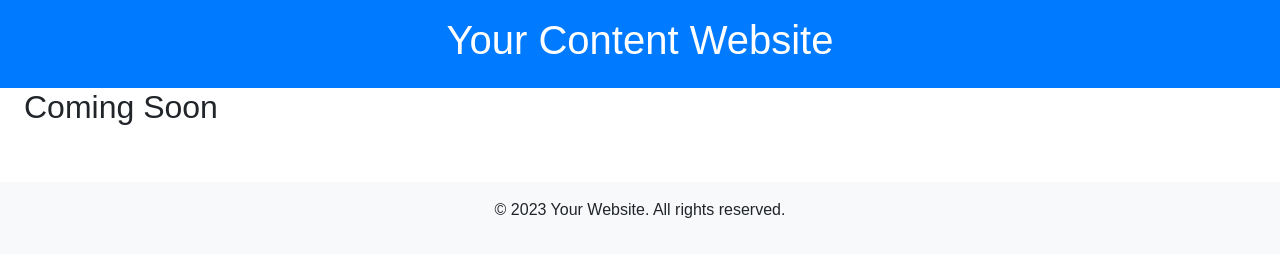
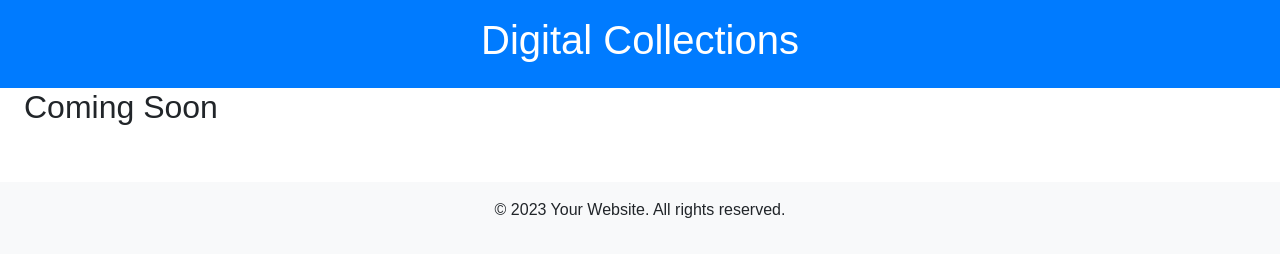
Before and after one commit to MindcrackerInc/digitalcsharpcorner, a plain HTML site: page index.html in a window 1280 px wide. Drawn offline with nearby package versions, Linux system fonts and the light colour scheme.

Commit message:
Update index.html

```diff
--- a/index.html
+++ b/index.html
@@ -22,7 +22,7 @@
 <body>
   <!-- Header -->
   <header class="bg-primary text-white text-center py-3">
-    <h1>Your Content Website</h1>
+    <h1>Digital Collections</h1>
   </header>
 
   <div class="container-fluid">
@@ -33,6 +33,10 @@
       <!-- Main Content -->
       <main class="col-md-9 ms-sm-auto col-lg-10 px-md-4">
         <section id="section1">
+
+
+        </section>
+        <section id="section2">
           <h2>Coming Soon</h2>
 
         </section>
```
